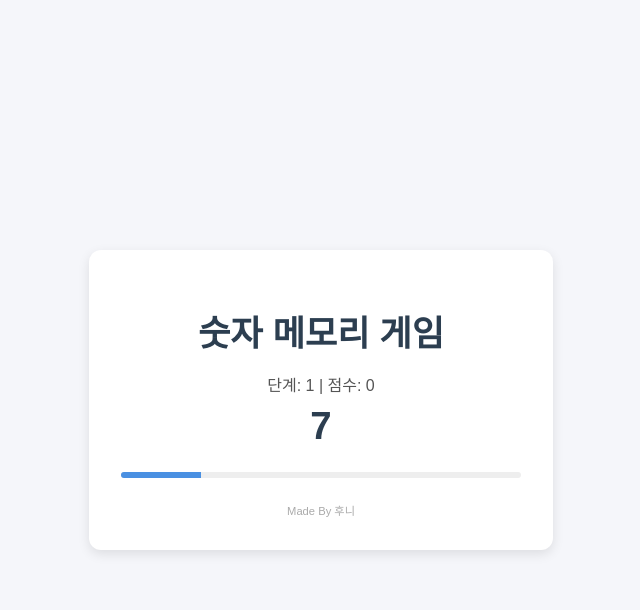
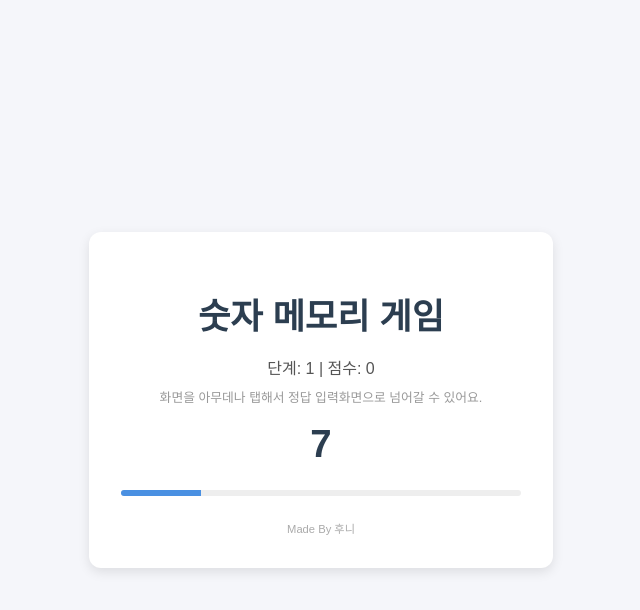
Before and after one commit to kyh0815/NumberMemoryGame, a plain HTML site: page index.html in a window 1280 px wide. Both pictures are taken after a click on the button "게임 시작". Shown: the whole page, without its empty margins (319-959 px from the left). Drawn offline with Linux system fonts and the light colour scheme.

Commit message:
🐛 보조 메시지 추가 및 UI 수정

```diff
--- a/index.html
+++ b/index.html
@@ -132,6 +132,9 @@
     <h1>숫자 메모리 게임</h1>
     <div id="status">단계: 1 | 점수: 0</div>
     <div id="high-score">최고 점수: 0</div>
+    <div id="tap-hint" style="font-size: 0.8rem; color: #999; display: none; margin-bottom: 1rem;">
+        화면을 아무데나 탭해서 정답 입력화면으로 넘어갈 수 있어요.
+      </div>
     <div id="game-box" onclick="skipToInput()"><span class="text-message">버튼을 눌러서 게임을 시작해주세요.</span></div>
     <div id="progress-bar"><div id="progress-fill"></div></div>
     <div id="instruction" style="display: none;">확인 버튼이나 Enter 키를 눌러 다음으로 넘어갈 수 있어요.</div>
@@ -189,6 +192,7 @@
       document.getElementById("instruction").style.display = "none";
       document.getElementById("progress-bar").style.display = "block";
       document.getElementById("progress-fill").style.width = "100%";
+      document.getElementById("tap-hint").style.display = "block";
       canSkip = true;
 
       setTimeout(() => {
@@ -214,6 +218,7 @@
       document.getElementById("input-section").style.display = "block";
       document.getElementById("instruction").style.display = "block";
       document.getElementById("user-input").focus();
+      document.getElementById("tap-hint").style.display = "none";
       canSkip = false;
     }
 
```
